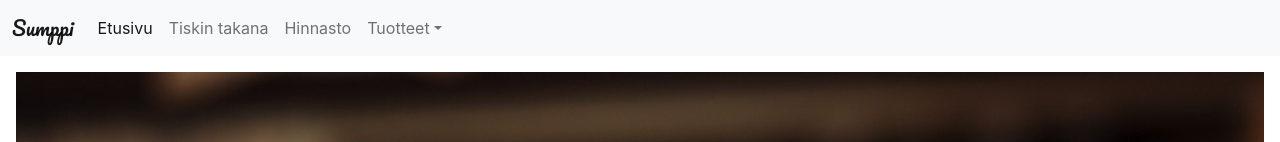
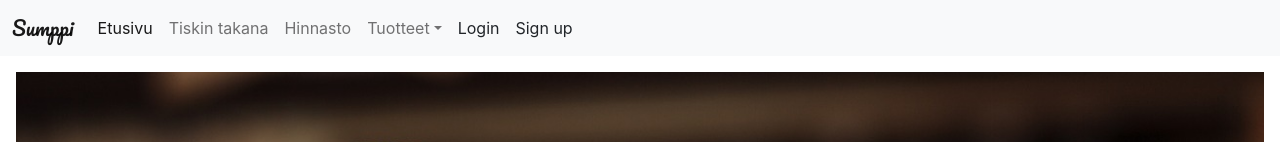
Before and after one commit to Ennikatariina/Verkkopalveluprojekti_ryhma9, a React (Create React App) app: page / in a window 1280 px wide. Shown: the top 142 px of the page. Built offline with nearby package versions, Linux system fonts and the light colour scheme.

Commit message:
Login ja sign up vaihtoehtojen lisäys navbariin

```diff
--- a/src/components/Navbar.js
+++ b/src/components/Navbar.js
@@ -29,6 +29,12 @@ export default function Navbar() {
                 <li><a className="dropdown-item" href="#">Suolaiset</a></li>
               </ul>
             </li>
+            <li className="nav-item">
+              <a href="#" className="nav-link link-dark px-2">Login</a>
+              </li>
+            <li className="nav-item">
+              <a href="#" className="nav-link link-dark px-2">Sign up</a>
+            </li>
           </ul>
         </div>
       </div>
```
